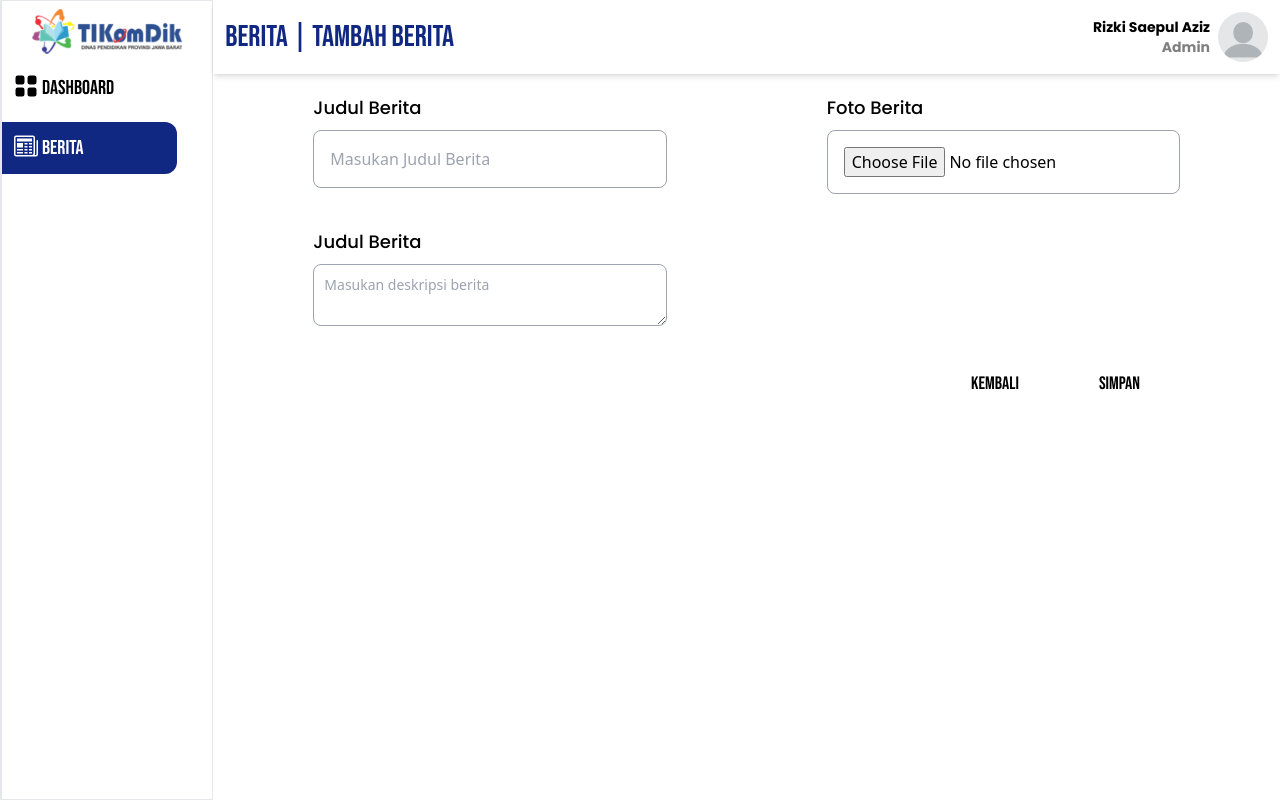
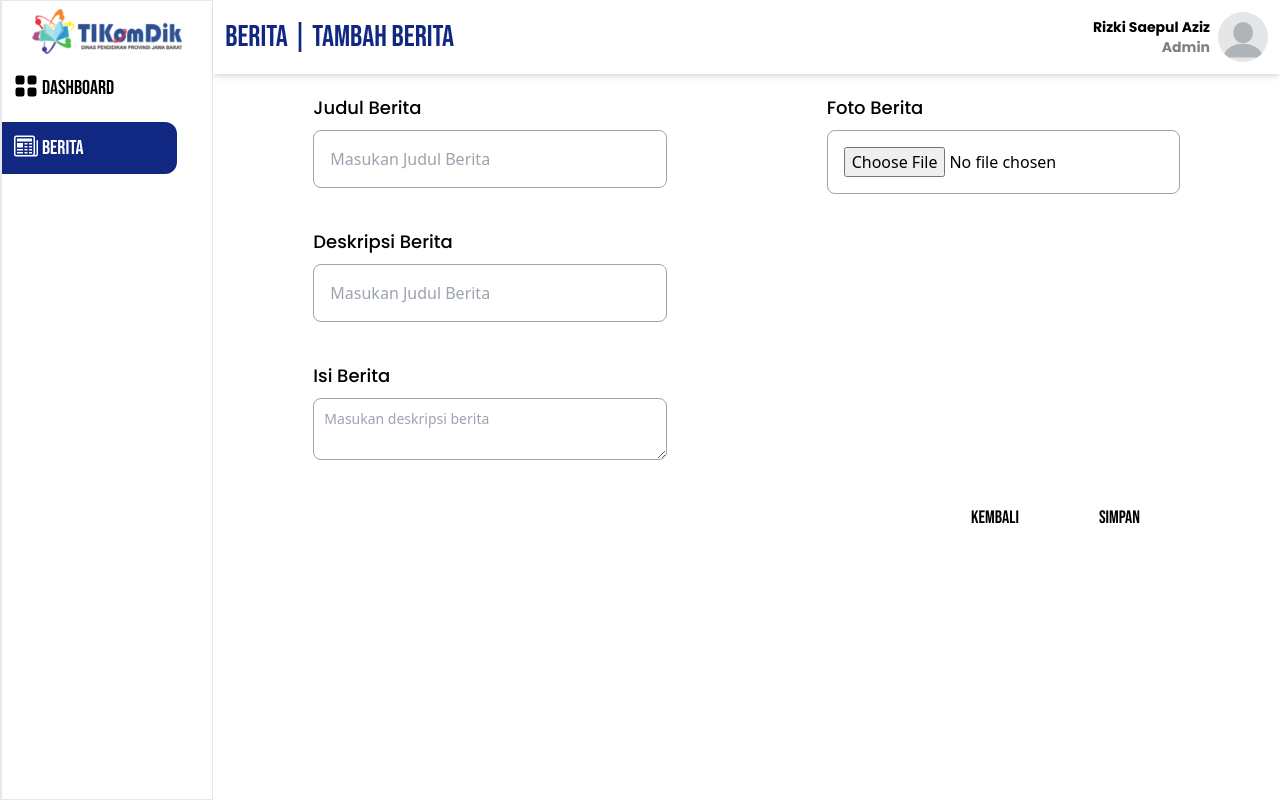
Before and after one commit to rzxyss/PelayananPublik-FE, a Next.js app: page /admin/berita/tambah-berita in a window 1280 px wide. Built offline with nearby package versions, Linux system fonts and the light colour scheme.

Commit message:
add input field isi berita

```diff
--- a/pages/admin/berita/tambah-berita.js
+++ b/pages/admin/berita/tambah-berita.js
@@ -49,7 +49,17 @@ export default function TambahBerita() {
               </div>
               <div className="flex flex-col space-y-2 mt-10">
                 <h1 className="font-Poppins font-medium text-lg">
-                  Judul Berita
+                  Deskripsi Berita
+                </h1>
+                <input
+                  type="text"
+                  className="border border-gray-400 focus:border-black p-4 rounded-lg"
+                  placeholder="Masukan Judul Berita"
+                />
+              </div>
+              <div className="flex flex-col space-y-2 mt-10">
+                <h1 className="font-Poppins font-medium text-lg">
+                  Isi Berita
                 </h1>
                 <textarea
                   className="block p-2.5 w-full text-sm rounded-lg border border-gray-400 focus:border-black"
```
